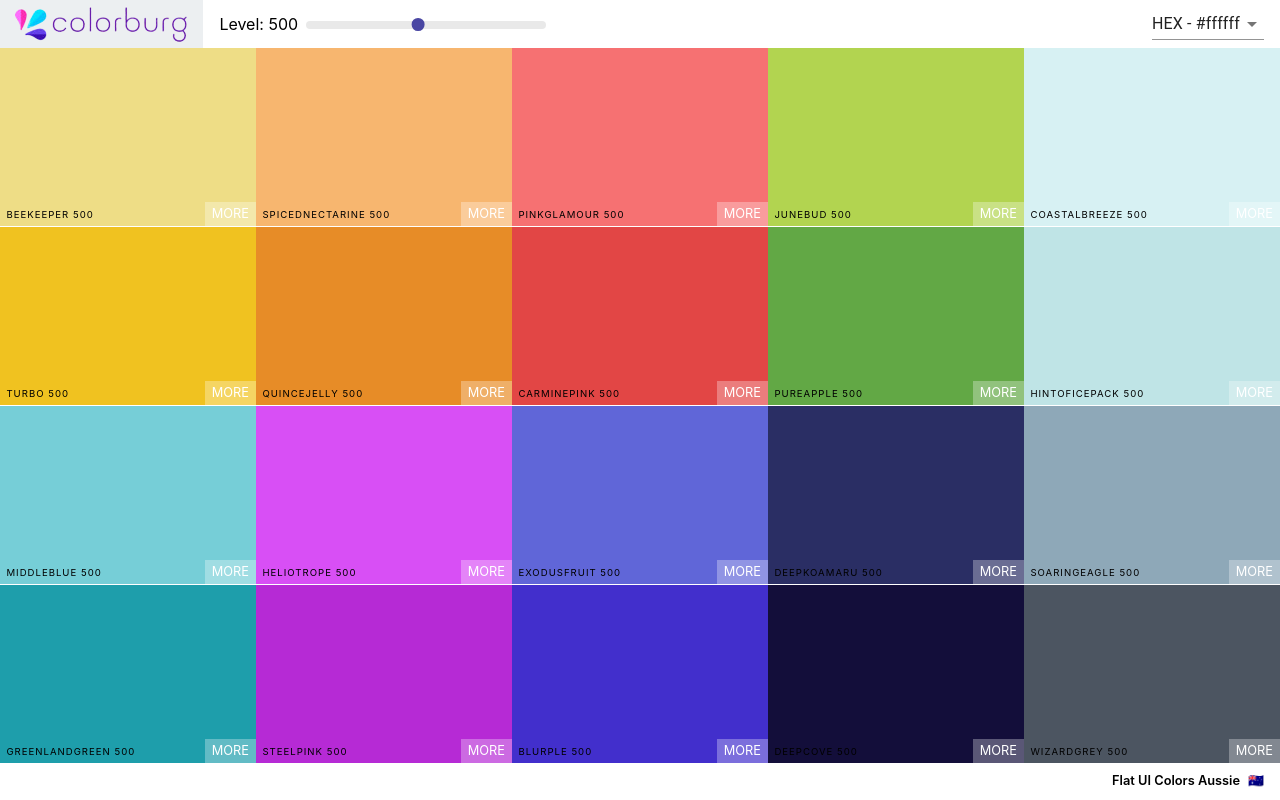
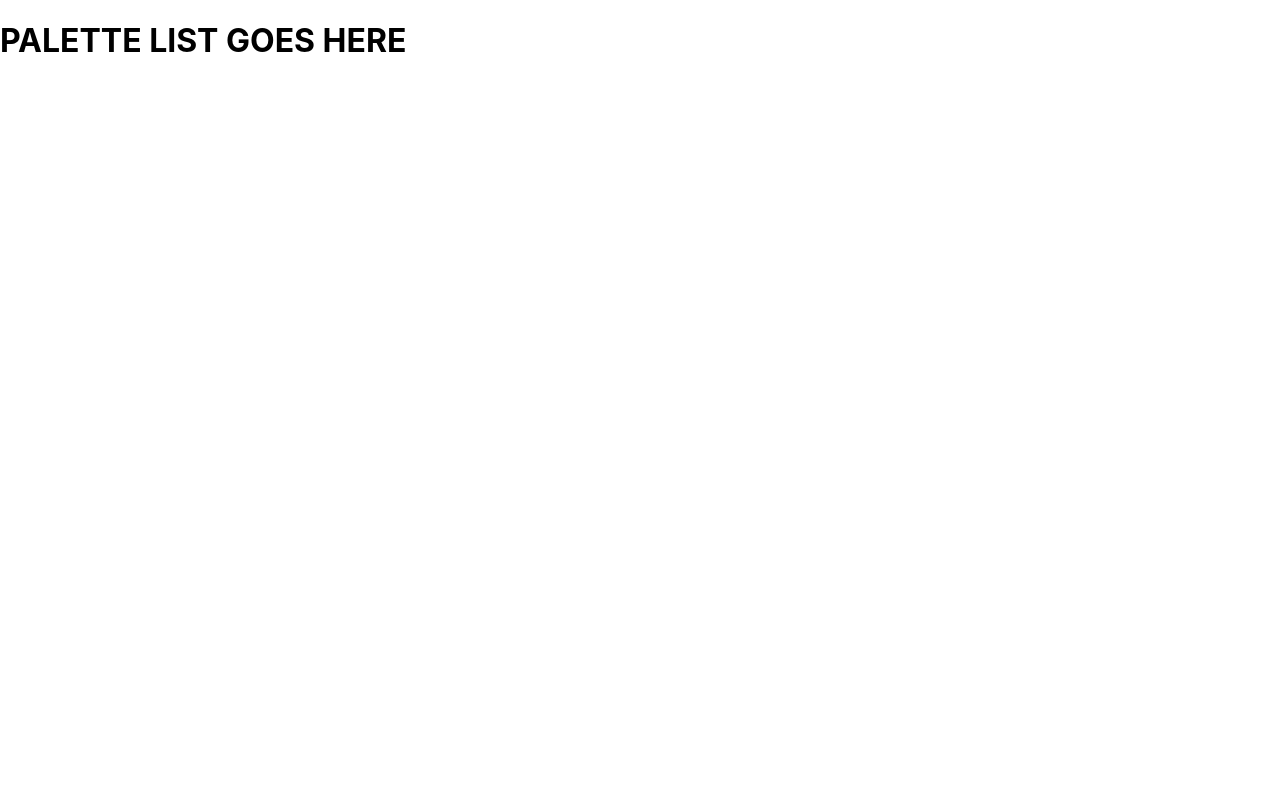
Before and after one commit to Roopin619/Colorburg, a React (Create React App) app: page / in a window 1280 px wide. Built offline with nearby package versions, Linux system fonts and the light colour scheme.

Commit message:
Fix Palette Route

```diff
--- a/src/App.js
+++ b/src/App.js
@@ -1,15 +1,32 @@
 import React, { Component } from 'react';
-import {Route, Switch} from 'react-router-dom';
+import { Route, Switch } from 'react-router-dom';
 import seedColors from './seedColors';
 import Palette from './Palette';
 import { generatePalette } from './colorHelpers';
 
 class App extends Component {
+  findPalette = (id) => {
+    return seedColors.find(palette => palette.id === id);
+  }
+
   render() {
     return (
-      <div className="App">
-        <Palette palette={generatePalette(seedColors[4])} />
-      </div>
+      <Switch>
+        <Route exact path="/" render={() => <h1>PALETTE LIST GOES HERE</h1>} />
+        <Route
+          exact
+          path="/palette/:id"
+          render={(routeProps) => (
+            <Palette
+              palette={generatePalette(this.findPalette(routeProps.match.params.id))}
+            />
+          )}
+        />
+      </Switch>
+
+      // <div className="App">
+      //   <Palette palette={generatePalette(seedColors[4])} />
+      // </div>
     );
   }
 }
```
